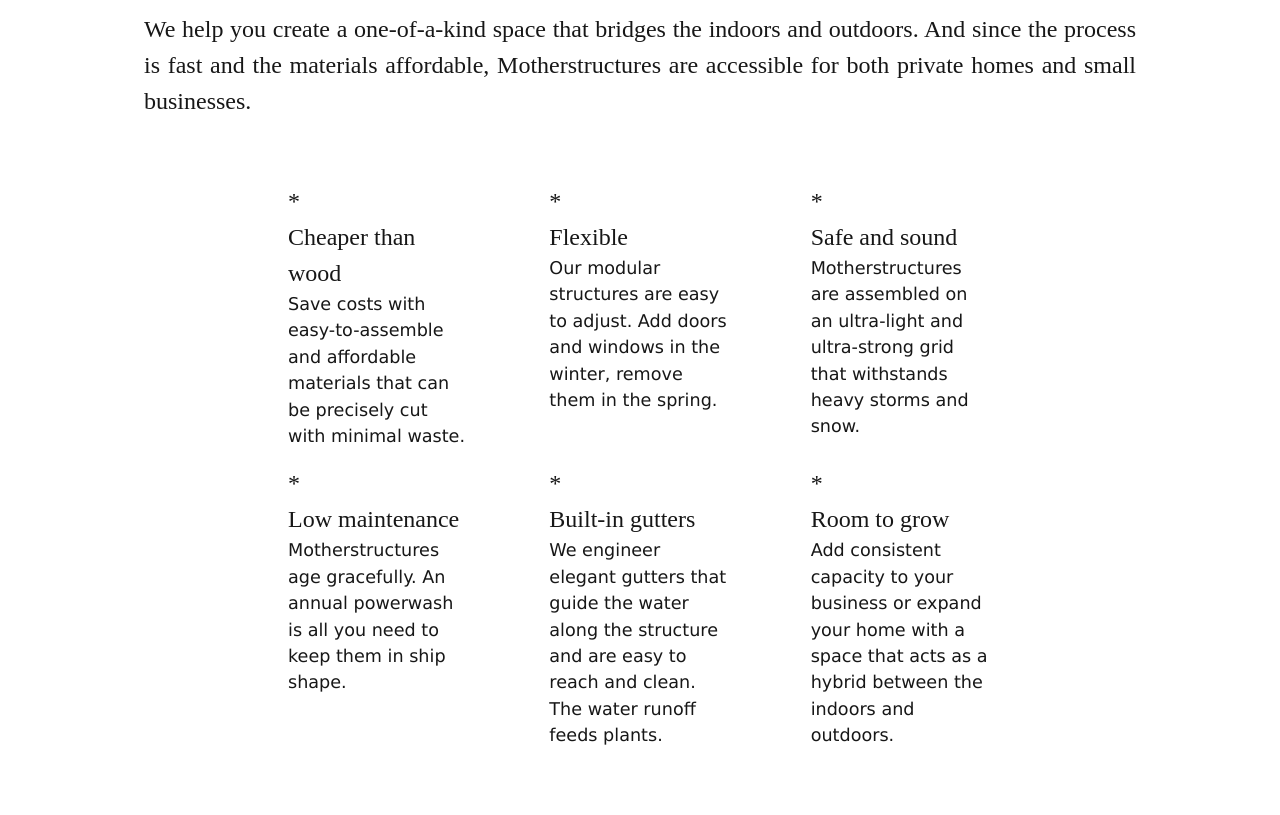
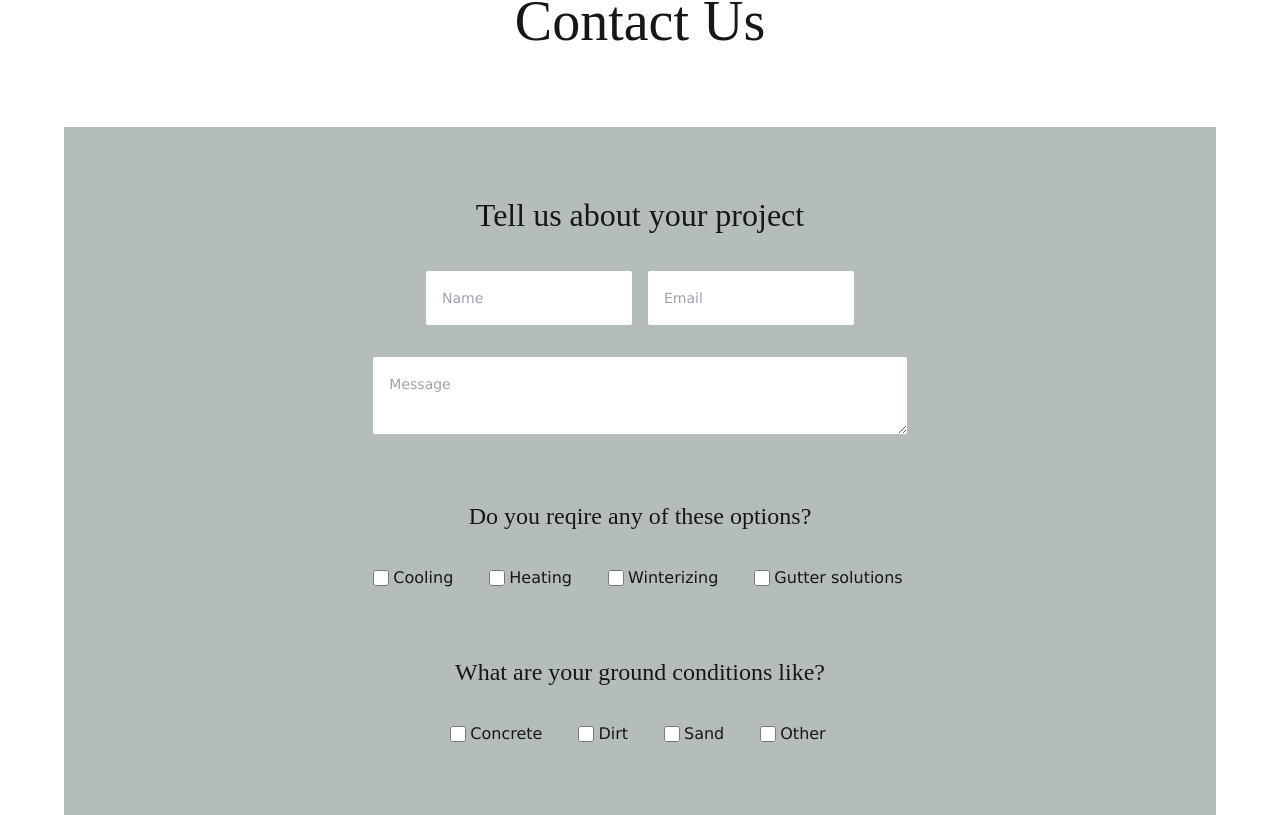
Before and after one commit to ElisNz/motherstructures, a Next.js app: page /contact in a window 1280 px wide. Shown: the part 885-1700 px from the top of the page. Built offline with nearby package versions, Linux system fonts and the light colour scheme.

Commit message:
requested changes

```diff
--- a/src/app/(pages)/about/page.tsx
+++ b/src/app/(pages)/about/page.tsx
@@ -6,7 +6,7 @@
 export default function About() {
     return (
         <main>
-            <HeroImage src="/images/about.jpg" text="Giving birth to Motherstructures" />
+            <HeroImage src="/images/about.jpg" text="Giving birth to Motherstructures" textcolor="white" />
             <div className="bg-primary m-lg">
                 <div className="flex flex-col lg:flex-row justify-center items-center gap-20 p-lg">
                     <div className="w-1/2 h-full flex flex-col justify-center gap-8">
--- a/src/app/(pages)/contact/page.tsx
+++ b/src/app/(pages)/contact/page.tsx
@@ -27,48 +27,15 @@
     return (
         <main>
             <HeroImage src="/images/Hudson_Clothier_ 5.jpg" text="Build your own Motherstructure" />
-            <div className="mx-lg mt-lg">
+            {/* <div className="mx-lg mt-lg">
                 <div className="w-full flex flex-col px-20 py-md">
                     <h3 className="text-justify">
                         We help you create a one-of-a-kind space that bridges the indoors and outdoors.
                         And since the process is fast and the materials affordable, Motherstructures are accessible for both private homes and small businesses.
                     </h3>
                 </div>
-            </div>
-            <div className="mx-xl py-md">
-                <ul className="grid grid-cols-3 gap-4 justify-center">
-                    <li className="flex flex-col px-md">
-                        <h3>*</h3>
-                        <h3>Cheaper than wood</h3>
-                        <p>Save costs with easy-to-assemble and affordable materials that can be precisely cut with minimal waste.</p>
-                    </li>
-                    <li className="flex flex-col px-md">
-                        <h3>*</h3>
-                        <h3>Flexible</h3>
-                        <p>Our modular structures are easy to adjust. Add doors and windows in the winter, remove them in the spring.</p>
-                    </li>
-                    <li className="flex flex-col px-md">
-                        <h3>*</h3>
-                        <h3>Safe and sound</h3>
-                        <p>Motherstructures are assembled on an ultra-light and ultra-strong grid that withstands heavy storms and snow.</p>
-                    </li>
-                    <li className="flex flex-col px-md">
-                        <h3>*</h3>
-                        <h3>Low maintenance</h3>
-                        <p>Motherstructures age gracefully. An annual powerwash is all you need to keep them in ship shape.</p>
-                    </li>
-                    <li className="flex flex-col px-md">
-                        <h3>*</h3>
-                        <h3>Built-in gutters</h3>
-                        <p>We engineer elegant gutters that guide the water along the structure and are easy to reach and clean. The water runoff feeds plants.</p>
-                    </li>
-                    <li className="flex flex-col px-md">
-                        <h3>*</h3>
-                        <h3>Room to grow</h3>
-                        <p>Add consistent capacity to your business or expand your home with a space that acts as a hybrid between the indoors and outdoors. </p>
-                    </li>
-                </ul>
-            </div>
+            </div> */}
+            <h1 className="w-full my-lg text-center">Contact Us</h1>
             <div className="bg-secondary m-lg">
                 <div className="flex flex-col justify-center items-center gap-20 p-lg">
                     <form className="flex flex-col items-center gap-8 text-pretty">
--- a/src/app/(pages)/projects/page.tsx
+++ b/src/app/(pages)/projects/page.tsx
@@ -46,12 +46,12 @@
 export default function Projects() {
     return (
         <>
-            <HeroImage src="/images/230609_Le_Perche_ 6 copy.jpg" text="Explore our projects" />
+            <HeroImage src="/images/230609_Le_Perche_ 6 copy.jpg" text="Explore our projects" textcolor="white" />
             <div className="m-lg">
-                <div className="flex flex-col px-20 py-md">
-                    <h3 className="text-center">
+                <div className="flex flex-row">
+                    <h2 className="px-md">
                         Each Motherstructure that we have built is a site-specific solution for small or large spaces with unique needs.
-                    </h3>
+                    </h2>
                 </div>
             </div>
             <div className="h-fit flex flex-row m-lg bg-primary p-lg">
--- a/src/app/components/HeroImage/index.tsx
+++ b/src/app/components/HeroImage/index.tsx
@@ -4,8 +4,11 @@
     return (
         <div className={`${absolute ? 'absolute' : 'relative'} w-full h-full overflow-hidden -z-40`}>
             <div className="absolute w-full h-[40vh] md:h-[75vh] lg:h-screen flex flex-col justify-center items-center mix-blend-normal">
-                <div className='absolute w-full h-full bg-white/10 z-10'/>
+                <div className='absolute w-full h-full bg-white/10 z-10' />
                 <h1 className={`invisible sm:visible lg:px-20 lg:text-[2.5rem] xl:text-[3.5rem] z-50 ${textcolor ? 'text-' + textcolor : ''}`}>{text}</h1>
+                {textcolor && textcolor === 'white' &&
+                  <div className='absolute w-2/3 h-20 invisible sm:visible lg:px-20 z-40 bg-black/30 blur-2xl'/>
+                }
             </div>
             <div className="relative w-full h-screen -z-50">
                 <Image fill className='object-cover' src={src} alt='cover image' />
--- /dev/null
+++ b/src/app/components/svg/asterisk.jsx
@@ -0,0 +1,11 @@
+export default () =>
+  <svg
+      version="1.1"
+      id="svg2"
+      xmlns="http://www.w3.org/2000/svg" width="40px" height="40px"
+      viewBox="0 0 1200 1200"
+  >
+    <path id="path3756" d="M489.838,29.354v443.603L68.032,335.894L0,545.285l421.829,137.086
+    l-260.743,358.876l178.219,129.398L600.048,811.84l260.673,358.806l178.146-129.398L778.101,682.465L1200,545.379l-68.032-209.403
+    l-421.899,137.07V29.443H489.84L489.838,29.354z"/>
+  </svg>;
--- a/src/app/globals.css
+++ b/src/app/globals.css
@@ -75,7 +75,7 @@
     }
 
     h2 {
-        font-size: 2.5rem;
+        font-size: 2rem;
         font-weight: 300;
         font-family: Vollkorn, serif;
     }
```
Also changed, not shown: src/app/page.tsx (+20 -20 lines).
